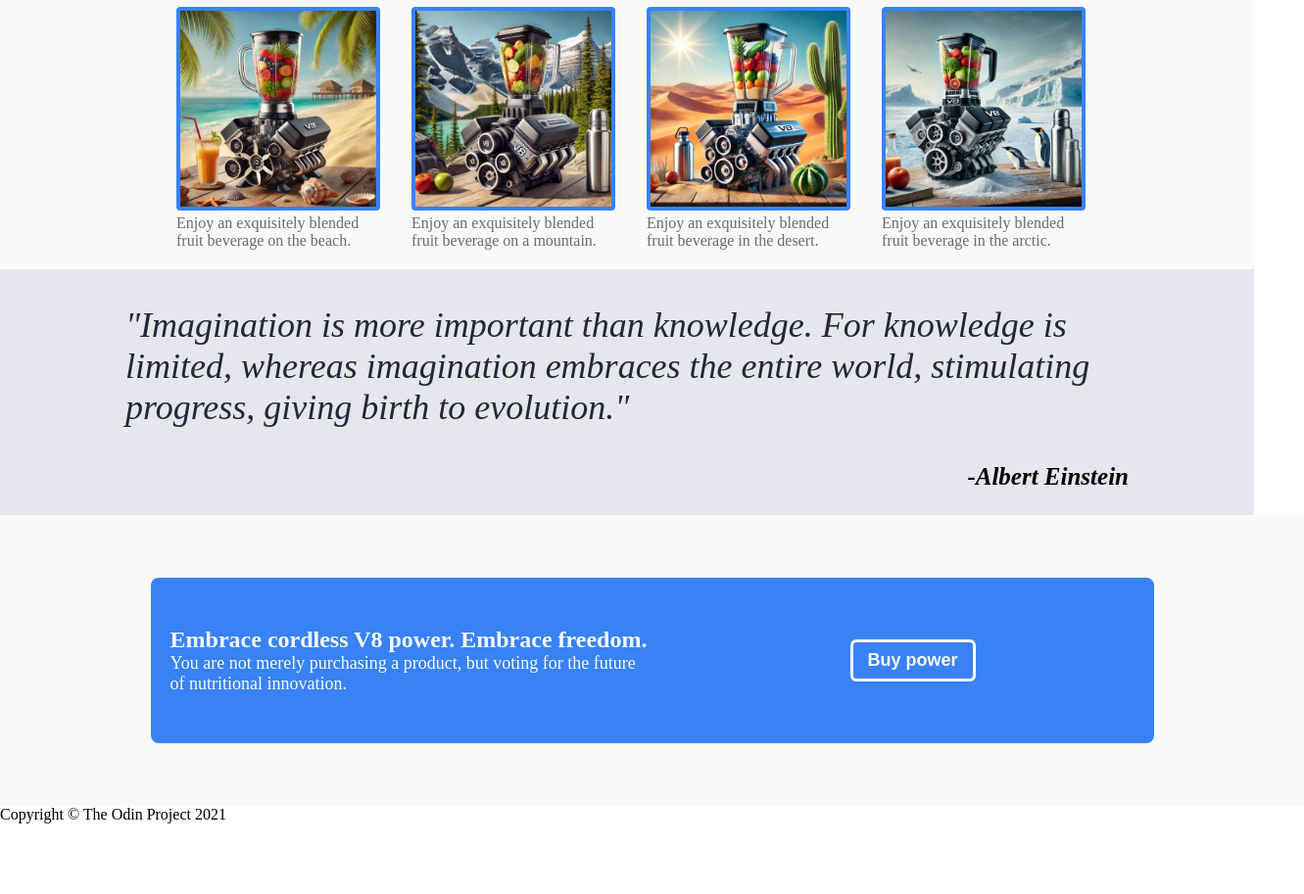
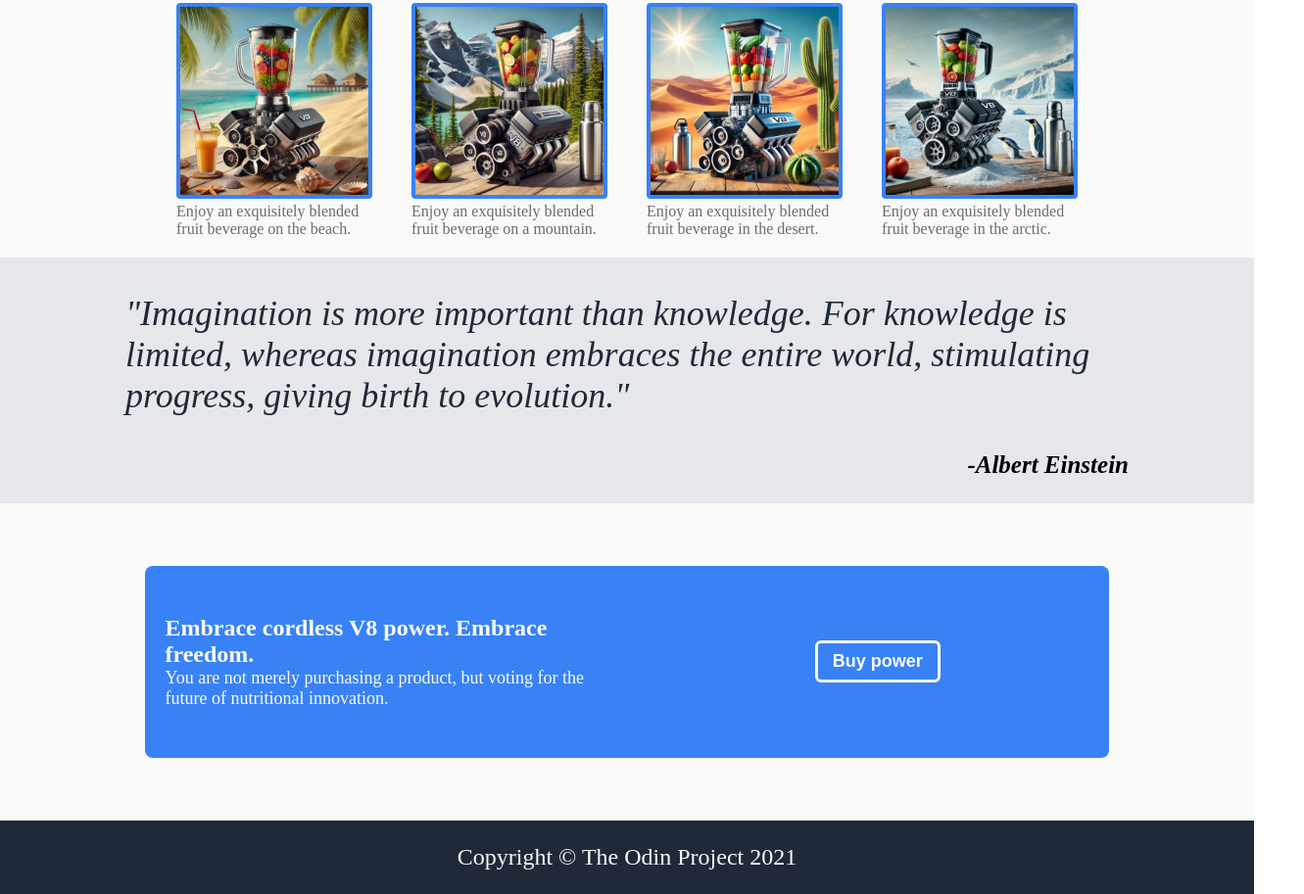
Before and after one commit to aadgithub1/landing-page, a plain HTML site: page index.html in a window 1280 px wide. Shown: the part 503-1416 px from the top of the page at 98% size, 1331 px wide, since content can reach past the window. Before the commit the page ends 1344 px from the top, so only its background shows below. Drawn offline with Linux system fonts and the light colour scheme.

Commit message:
Fix style.css to reflect img/01.png.

```diff
--- a/index.html
+++ b/index.html
@@ -7,11 +7,11 @@
     <title>500hp Blender</title>
 </head>
 <body>
-    <header>
+        <div class="header-div">
 
             <div class="container header-container">
                 <div class="logo-div">
-                <p>Header Logo</p>
+                    <p>VBlender</p>
                 </div>
                 <div class="links-div">
                     <ul>
@@ -22,9 +22,9 @@
                 </div>
             </div>
 
-    </header>
+        </div>
 
-    <main>
+        <div class="main-div">
             <section class="top-content-section">
 
                 <div class="container top-content-container">
@@ -104,10 +104,12 @@
                 </div>
 
             </section>
-    </main>
+        </div>
 
         <footer>
-        <div>Copyright &copy; The Odin Project 2021</div>
+            <div class="container footer-container">
+                <p>Copyright &copy; The Odin Project 2021</p>
+            </div>
         </footer>
 
 </body>
--- a/style.css
+++ b/style.css
@@ -1,29 +1,21 @@
-/* *{
+*{
     box-sizing: border-box;
-} */
+}
 
-header, section{
+.header-div, section{
     display: flex;
     justify-content: center;
 }
 
-header,
+.header-div,
 .top-content-section{
     background-color: #1F2937;
 }
 
-html,
-body,
-header,
-main,
-section,
-footer{
-    width: 100%;
+body, html{
     margin: 0;
     padding: 0;
 }
-
-
 
 .header-container{
     /* background-color: aquamarine; */
@@ -185,10 +177,6 @@ figcaption{
     padding: 50px 20px 50px;
 }
 
-.call-to-action-container button{
-    /* background-color: blueviolet; */
-}
-
 .modal-text-div h3{
     margin: 0;
     padding: 0;
@@ -219,21 +207,31 @@ figcaption{
     font-size: 18px;
 }
 
-/* body{
+footer{
+    background-color: #1F2937;
+    display: flex;
+    justify-content: center;
+    align-items: center;
+}
+
+.footer-container{
+    display: flex;
+    justify-content: center;
+    font-size: 24px;
+    color: #F9FAF8
+}
+
+body{
+    height: 100vh;
     display: flex;
     flex-direction: column;
-    justify-content: space-evenly;
 }
 
-header{
-    height: 60px;
+footer,
+.header-div{
+    height: 80px;
 }
 
-main{
+.main-div{
     flex: 1;
 }
-
-footer{
-    background-color: aqua;
-    height: 60px;
-} */
```
Also changed, not shown: img/01.png (added), 1 other file. Lines whose indentation alone changed are shown as unchanged.
